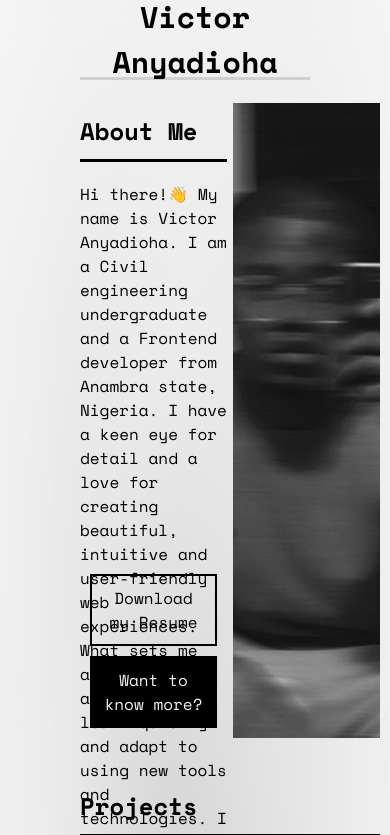
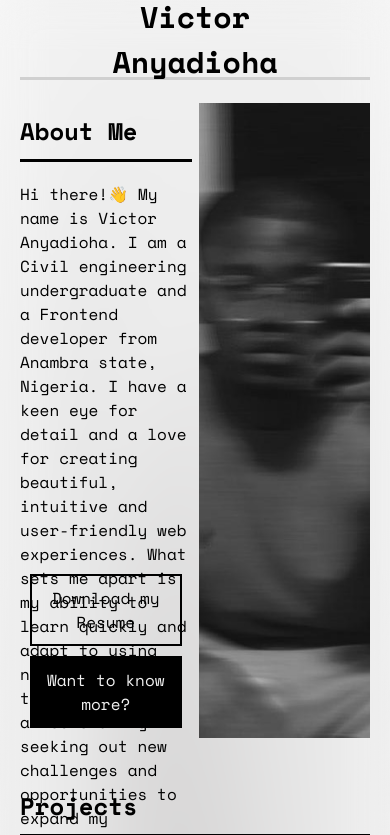
Before and after one commit to vanyadioha/portfolio-v1, a Next.js app: page / in a window 390 px wide. Shown: the top 835 px of the page. Built offline with nearby package versions, Linux system fonts and the light colour scheme.

Commit message:
Style: Slight changes made to NAv, Footer and Layout for Responsiveness

```diff
--- a/src/components/reuseables/Footer.jsx
+++ b/src/components/reuseables/Footer.jsx
@@ -25,6 +25,9 @@ const StyledFooter = styled.footer`
                 }
             }
         }
+    }
+    @media only screen and (max-width: 480px){
+        width: calc(100% - 4rem);
     }
 `
 
--- a/src/components/reuseables/Layout.jsx
+++ b/src/components/reuseables/Layout.jsx
@@ -7,7 +7,6 @@ import { ReachOut } from './ReachOut'
 
 const StyledMain = styled.main`
     width: 100vw;
-    /* max-width: 153.6rem; */
     background-color:hsla(0,0%,100%,1);
 background-image:
 radial-gradient(at 76% 24%, hsla(155,0%,90%,1) 0px, transparent 50%),
@@ -48,6 +47,11 @@ radial-gradient(at 24% 25%, hsla(0,0%,90%,1) 0px, transparent 50%);
   background: #aaa;
 }
     }
+@media only screen and (max-width: 480px) {
+    > div {
+        padding: 8.3rem 2rem 5rem;
+    }
+}
 `
 
 export const Layout = ({ children }) => {
--- a/src/components/reuseables/Nav.jsx
+++ b/src/components/reuseables/Nav.jsx
@@ -23,8 +23,8 @@ const StyledNav = styled.nav`
             font-size: 3rem;
         }
     }
-    @media only screen and (max-width: 1536px){
-
+    @media only screen and (max-width: 480px){
+        width: calc(100% - 4rem);
     }
 `
 
```
